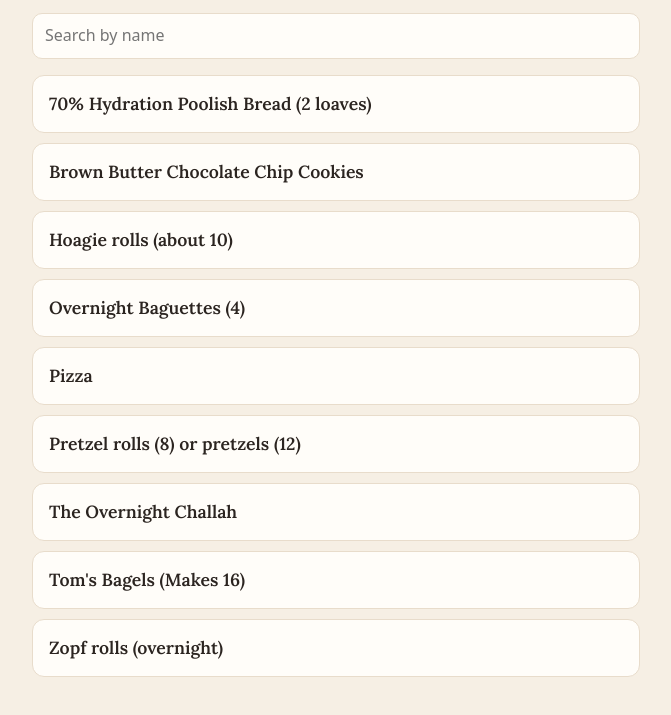
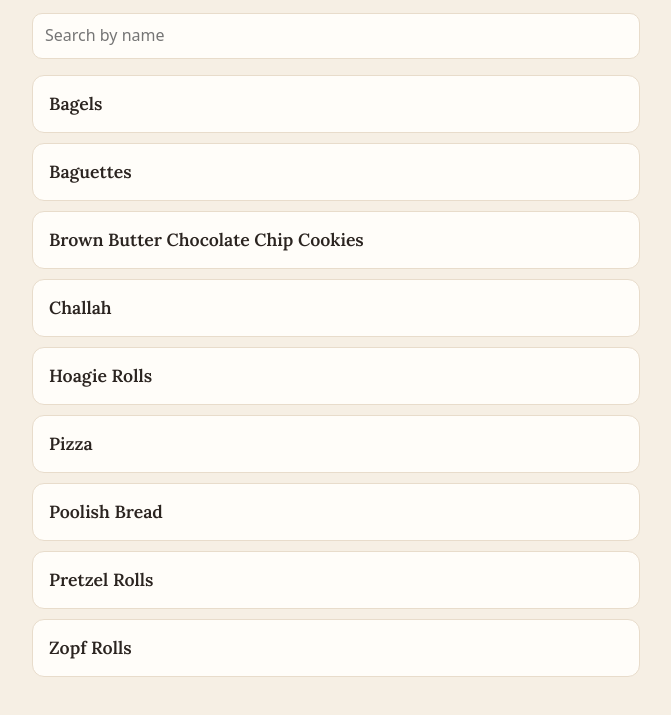
Before and after one commit to tom-snir/bread, a plain HTML site: page index.html in a window 1280 px wide. Shown: the part 65-780 px from the top of the page, without its empty margins (304-975 px from the left). Drawn offline with Linux system fonts and the light colour scheme.

Commit message:
Plain recipe names; yield moves to a Makes line under the title
Co-Authored-By: Claude Opus 5.5 <noreply@anthropic.com>

```diff
--- a/app.js
+++ b/app.js
@@ -95,6 +95,7 @@ function parseRecipe(text) {
   return {
     title,
     sections: true,
+    intro: lines.slice(1, ing).join('\n').trim(), // e.g. "Makes 4 demi-baguettes"
     ingredients: lines.slice(ing + 1, met).join('\n').trim(),
     method: lines.slice(met + 1).join('\n').trim(),
   };
@@ -266,6 +267,7 @@ async function initRecipePage() {
 
   document.title = recipe.title;
   $('title').textContent = recipe.title;
+  $('intro').textContent = recipe.intro || '';
   $('ingredients').textContent = recipe.ingredients;
   $('method').textContent = recipe.method;
   $('ingredients-heading').hidden = !recipe.sections;
--- a/recipes/list.json
+++ b/recipes/list.json
@@ -1,11 +1,11 @@
 [
-  { "file": "overnight-baguettes", "title": "Overnight Baguettes (4)" },
-  { "file": "poolish-bread", "title": "70% Hydration Poolish Bread (2 loaves)" },
-  { "file": "bagels", "title": "Tom's Bagels (Makes 16)" },
-  { "file": "hoagie-rolls", "title": "Hoagie rolls (about 10)" },
-  { "file": "pretzel-rolls", "title": "Pretzel rolls (8) or pretzels (12)" },
+  { "file": "overnight-baguettes", "title": "Baguettes" },
+  { "file": "poolish-bread", "title": "Poolish Bread" },
+  { "file": "bagels", "title": "Bagels" },
+  { "file": "hoagie-rolls", "title": "Hoagie Rolls" },
+  { "file": "pretzel-rolls", "title": "Pretzel Rolls" },
   { "file": "brown-butter-cookies", "title": "Brown Butter Chocolate Chip Cookies" },
-  { "file": "challah", "title": "The Overnight Challah" },
+  { "file": "challah", "title": "Challah" },
   { "file": "pizza", "title": "Pizza" },
-  { "file": "zopf-rolls", "title": "Zopf rolls (overnight)" }
+  { "file": "zopf-rolls", "title": "Zopf Rolls" }
 ]
--- a/style.css
+++ b/style.css
@@ -35,6 +35,10 @@ a { color: var(--accent); }
 
 /* Keep the recipe's own line breaks */
 .text { white-space: pre-wrap; }
+
+/* "Makes ..." line under the recipe title */
+.intro { color: var(--muted); margin: -0.5rem 0 1rem; }
+.intro:empty { display: none; }
 
 /* Ingredients stand out in a soft panel */
 #ingredients {
```
Also changed, not shown: recipe.html (+1 -0 lines), recipes/bagels.txt, recipes/brown-butter-cookies.txt, recipes/challah.txt, recipes/hoagie-rolls.txt, recipes/overnight-baguettes.txt, recipes/poolish-bread.txt, recipes/pretzel-rolls.txt, recipes/zopf-rolls.txt, 8 other files.
